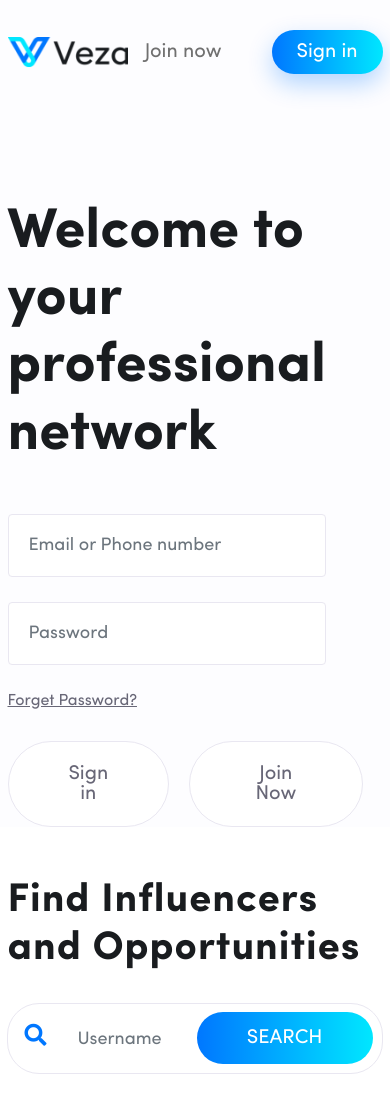
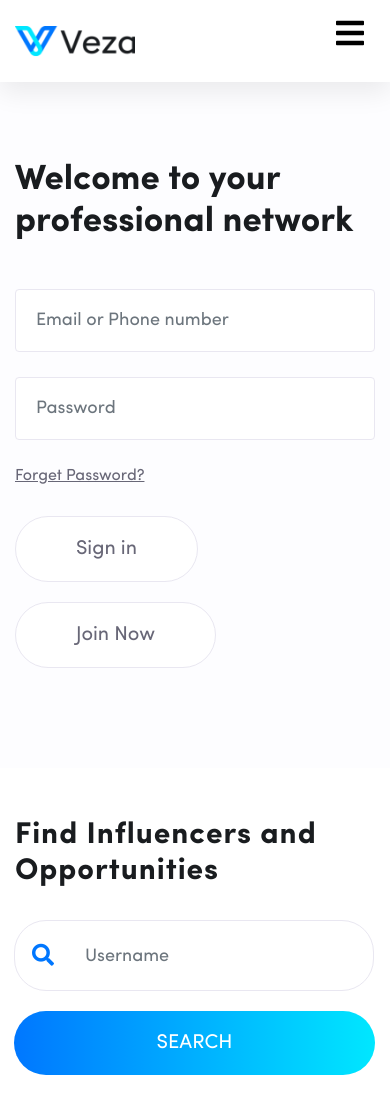
Before and after one commit to Rajib-db/veza_xd_project, a plain HTML site: page index.html in a window 390 px wide. Shown: the top 1100 px of the page. Drawn offline with Linux system fonts and the light colour scheme.

Commit message:
responsive

```diff
--- a/index.html
+++ b/index.html
@@ -23,15 +23,15 @@
     <!-- Header Area Start -->
     <header>
         <section class="header_area header_absolute">
-            <nav class="header navbar navbar-expand sticky_header">
+            <nav class="header navbar navbar-expand-lg sticky">
                 <div class="container custom_container">
                     <a class="navbar-brand" href="#">
                         <img src="./img/logo/logo.png" srcset="./img/logo/logo_2x.png 2x" alt="logo" class="img-fluid">
                     </a>
-                    <button class="navbar-toggler" type="button" data-bs-toggle="collapse"
+                    <button class="navbar-toggler collapsed" type="button" data-bs-toggle="collapse"
                         data-bs-target="#navbarSupportedContent" aria-controls="navbarSupportedContent"
                         aria-expanded="false" aria-label="Toggle navigation">
-                        <span class="navbar-toggler-icon"></span>
+                        <span class="navbar-toggler-icon"><i class="fas fa-bars"></i><i class="fas fa-times"></i></span>
                     </button>
                     <div class="collapse navbar-collapse" id="navbarSupportedContent">
                         <ul class="navbar-nav ms-auto align-items-center">
@@ -61,7 +61,7 @@
                                     required>
                                 <input type="password" class="form-control krb_input" placeholder="Password" required>
                                 <a href="#" class="pass">Forget Password?</a>
-                                <div class="d-flex">
+                                <div class="d-sm-flex">
                                     <button type="submit" class="box_btn lg_btn btn_2">Sign in</button>
                                     <button type="submit" class="box_btn xl_btn btn_2">Join Now</button>
                                 </div>
--- a/scss/reset/_reset.scss
+++ b/scss/reset/_reset.scss
@@ -144,6 +144,13 @@ button:focus,
     }
 }
 
+@media (max-width: 576px){
+    .custom_container{
+        padding-left: 15px;
+        padding-right: 15px;
+    }
+}
+
 
 // section padding
 .section_padding{
@@ -156,17 +163,23 @@ button:focus,
     }
 
     @media #{$tab_device}{
-        padding-bottom: 0;
+        padding-bottom: 10rem;
     }
 
     @media #{$mobile}{
         padding-top: 5rem;
+        padding-bottom: 5rem;
     }
 }
 
 .section_padding_2{
     padding-top: 15rem;
     padding-bottom: 15rem;
+
+    @media #{$tab}{
+        padding-top: 10rem;
+        padding-bottom: 10rem;
+    }
 
     @media #{$mobile}{
         padding-top: 6rem;
@@ -189,6 +202,7 @@ button:focus,
 
         @media #{$mobile}{
             text-align: left;
+            font-size: 3rem;
         }
     }
 
@@ -244,6 +258,14 @@ button:focus,
     @media #{$tab}{
         width: 85%;
     }
+
+    @media #{$mobile}{
+        width: 100%;
+    }
+
+    @media #{$wide_mobile}{
+        width: 80%;
+    }
 }
 
 .bz_oppor_form{
@@ -269,18 +291,26 @@ button:focus,
                     color: $text_color;
                 }
             }
+
+            @media #{$mobile}{
+                width: 100%;
+            }
         }
 
         .input-search{
             position: absolute;
             top: 50%;
             left: 1.7rem;
-            z-index: 3;
+            z-index: 2;
             transform: translateY(-50%);
             font-size: 22px;
             i{
                 color: #0077FF;
                 display: inline-block;
+            }
+
+            @media #{$mobile}{
+                top: 3.8rem;
             }
         }
     }
@@ -306,6 +336,20 @@ button:focus,
 
     &:hover{
         background: $linear_hover;
+    }
+
+    @media #{$mobile}{
+        position: static;
+        margin-top: 2rem;
+        transform: translate(0);
+        padding: 2.2rem 7rem;
+    }
+
+    @media #{$wide_mobile}{
+        position: absolute;
+        margin-top: 0rem;
+        transform: translateY(-50%);
+        padding: 1.6rem 5rem;
     }
 }
 
--- a/scss/section/_banner.scss
+++ b/scss/section/_banner.scss
@@ -7,7 +7,7 @@
     }
 
     @media #{$tab} {
-        min-height: 60rem;
+        min-height: 50rem;
     }
 }
 
@@ -19,7 +19,8 @@
     }
 
     @media #{$tab} {
-        padding-top: 20rem;
+        padding-top: 16rem;
+        padding-bottom: 8rem;
     }
 }
 
@@ -27,8 +28,12 @@
     &__title {
         margin-bottom: 4.5rem;
 
-        @media #{$medium_device}{
+        @media #{$tab}{
             font-size: 5rem;
+        }
+
+        @media #{$mobile}{
+            font-size: 3.5rem;
         }
     }
 
@@ -43,6 +48,15 @@
 
         .btn_2 {
             margin-right: 2rem;
+
+            @media #{$mobile}{
+                margin-right: 0;
+                margin-bottom: 2rem;
+            }
+
+            @media #{$wide_mobile}{
+                margin-right: 2rem;
+            }
         }
     }
 
--- a/scss/section/_cta.scss
+++ b/scss/section/_cta.scss
@@ -13,7 +13,7 @@
     }
 
     @media #{$mobile} {
-        padding: 2rem 0rem;
+        padding: 2rem 2rem;
     }
 
     &.cta_bg {
@@ -25,11 +25,20 @@
     &__title {
         color: $white;
         margin-bottom: 2rem;
+
+        @media #{$mobile}{
+            font-size: 3rem;
+        }
     }
 
     &__btn {
         @media #{$tab} {
             text-align: center !important;
+        }
+        .box_btn.xl_btn {
+            @media #{$mobile}{
+                padding: 2.2rem 5rem;
+            }
         }
     }
 
--- a/scss/section/_header.scss
+++ b/scss/section/_header.scss
@@ -8,24 +8,76 @@
 }
 
 .header {
-    &.menu_fixed {
+    &.sticky {
         position: fixed;
         top: 0;
         left: 0;
+        right: 0;
         width: 100%;
-        background: #ddd;
-        padding: 10px 0;
+        background: $white;
+        box-shadow: 0 10px 25px rgba(0, 0, 0, 0.08);
+        padding: 1.6rem 0;
+        z-index: 22;
     }
+
+    .navbar-toggler {
+        padding: 0;
+
+        &:focus {
+            box-shadow: none;
+            outline: none;
+            border: none;
+        }
+
+        .navbar-toggler-icon {
+            font-size: 3.2rem;
+            line-height: 1.5em;
+
+            i {
+                display: inline-block;
+            }
+
+            .fa-times {
+                display: block;
+            }
+
+            .fa-bars {
+                display: none;
+            }
+        }
+
+        &.collapsed {
+            .fa-bars {
+                display: block;
+            }
+
+            .fa-times {
+                display: none;
+            }
+        }
+    }
+
+
     .navbar-nav {
         .nav-item {
             &:not(:last-child) {
                 margin-right: 4.5rem;
+
+                @media #{$tab} {
+                    margin-right: 0;
+                    margin-bottom: 2rem;
+                }
             }
+
 
             .nav-link {
                 font-size: 2rem;
                 color: $text_color_2;
             }
         }
+
+        @media #{$tab} {
+            padding: 5rem 0;
+        }
     }
 }
--- a/scss/section/_network.scss
+++ b/scss/section/_network.scss
@@ -2,6 +2,7 @@
     margin-bottom: 145px;
     @media #{$tab}{
         margin-bottom: 8rem;
+        padding-top: 5rem;
     }
     &__img{
         img{
@@ -17,6 +18,10 @@
         &__title{
             font-weight: weight(Semi-bold);
             margin-bottom: 3.5rem;
+
+            @media #{$mobile}{
+                font-size: 3rem;
+            }
         }
     }
 }
--- a/scss/section/_opportunitie.scss
+++ b/scss/section/_opportunitie.scss
@@ -1,5 +1,10 @@
 .bz_oppor_form{
     margin-bottom: 5.5rem;
+    .input-group{
+       @media #{$mobile}{
+        flex-direction: column;
+       }
+    }
 }
 
 .box{
@@ -20,6 +25,10 @@
         background: #CCEAFF;
         border-radius: 0.8rem;
         margin-right: 4.5rem;
+
+        @media #{$wide_mobile}{
+            margin-right: 1.5rem;
+        }
     }
 
     &__text{
--- a/scss/section/_social.scss
+++ b/scss/section/_social.scss
@@ -2,12 +2,8 @@
     padding-top: 10rem;
 
     @media #{$tab} {
-        padding-top: 10rem;
-        padding-bottom: 50px;
-    }
-
-    @media #{$mobile} {
-        padding-top: 0;
+        padding-top: 8rem;
+        padding-bottom: 8rem;
     }
 }
 
@@ -15,6 +11,10 @@
     &__title {
         text-transform: capitalize;
         margin-bottom: 2.5rem;
+
+        @media #{$mobile}{
+            font-size: 3.5rem;
+        }
     }
 
     &__subtitle {
```
Also changed, not shown: css/style.css, 1 other file.
